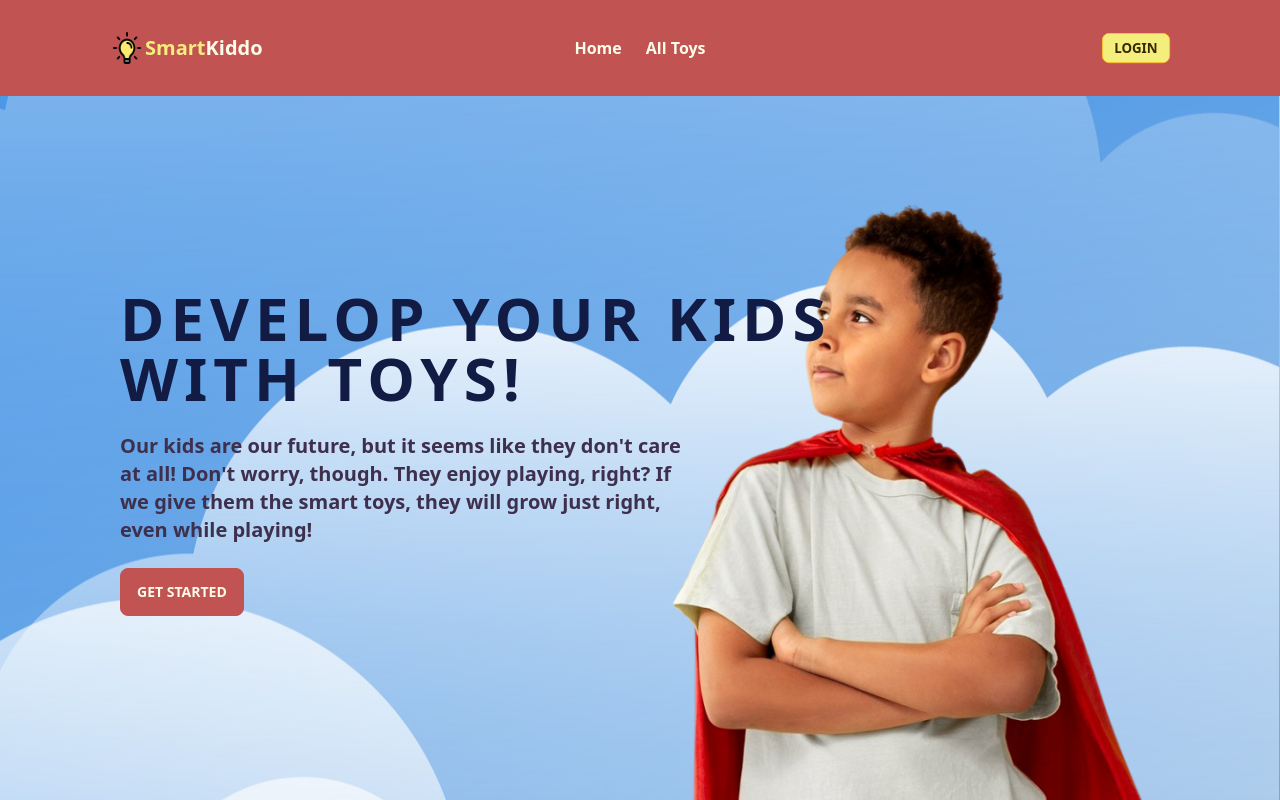
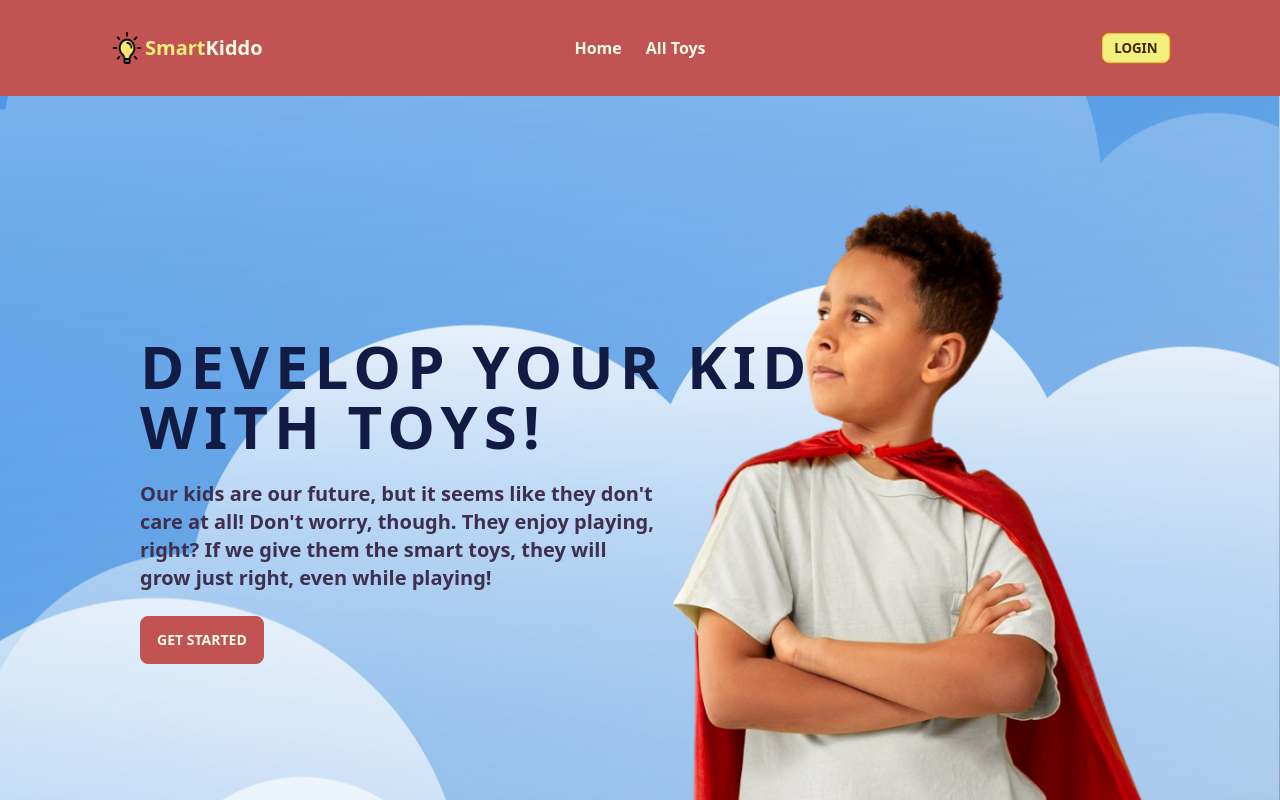
Before and after one commit to Salman-165324/smart-kiddo-toy-market-place-client, a React (Vite) app: page / in a window 1280 px wide. Shown: the top 800 px of the page. Built offline with nearby package versions, Linux system fonts and the light colour scheme; no server answers.

Commit message:
Solved Overflow problem when screen is zoomed on the banner section

```diff
--- a/src/Components/Pages/HomePage/Hero.jsx
+++ b/src/Components/Pages/HomePage/Hero.jsx
@@ -8,10 +8,10 @@ import Lottie from "lottie-react";
 const Hero = () => {
     return (
 
-        <div className='min-h-screen object-cover bg-right	bg-no-repeat relative' style={{ backgroundImage: `url(${heroBg})` }}>
-            <div className='secondary-container'>
+        <div className='min-h-screen object-cover bg-right	bg-no-repeat relative ' style={{ backgroundImage: `url(${heroBg})` }}>
+            <div className='secondary-container h-screen flex pt-2 lg:items-center'>
 
-                <div className='ml-6 bottom-[35vh] absolute z-20'>
+                <div className='ml-5 lg:ml-7 lg:px-4'>
                     {/* <Lottie className=' h-[600px] w-[500px] absolute -top-[30vh] -left-16 block' animationData={clouds} /> */}
                     <h1 className="text-4xl hidden md:block  md:text-6xl tracking-widest font-bold text-[#121b44] uppercase">Develop your kids <br /> with toys!</h1>
                     <h1 className="text-4xl md:hidden  md:text-6xl tracking-widest font-bold text-[#121b44] uppercase">Develop your kids with toys!</h1>
@@ -23,7 +23,7 @@ const Hero = () => {
             </div>
 
             <div>
-                <img src={heroCharacter} className="overflow-hidden max-w-[440px] sm:max-w-lg md:max-w-lg lg:max-w-xl xl:max-w-2xl 2xl:max-w-3xl absolute bottom-0 -right-[22vh] md:-right-[15vh] xl:right-[8vh]" />
+                <img src={heroCharacter} className="overflow-hidden max-w-[440px]  sm:max-w-lg md:max-w-lg lg:max-w-xl xl:max-w-2xl 2xl:max-w-3xl absolute bottom-0 -right-[22vh] md:-right-[15vh] xl:right-[8vh] max-h-[95vh]" />
             </div>
         </div>
     );
--- a/src/Components/Pages/HomePage/Home.jsx
+++ b/src/Components/Pages/HomePage/Home.jsx
@@ -16,6 +16,7 @@ const Home = () => {
             <Gallery ></Gallery>
             <Testimonial></Testimonial>
             <ContactUs></ContactUs>
+
         </div>
     );
 };
--- a/src/Components/Shared/Navbar.jsx
+++ b/src/Components/Shared/Navbar.jsx
@@ -35,7 +35,7 @@ const Navbar = () => {
 
         </>
     return (
-        <div className='bg-accent'>
+        <div className='bg-accent '>
             <div className="navbar secondary-container h-24 ">
                 <div className="navbar-start">
                     <div className="dropdown">
```
